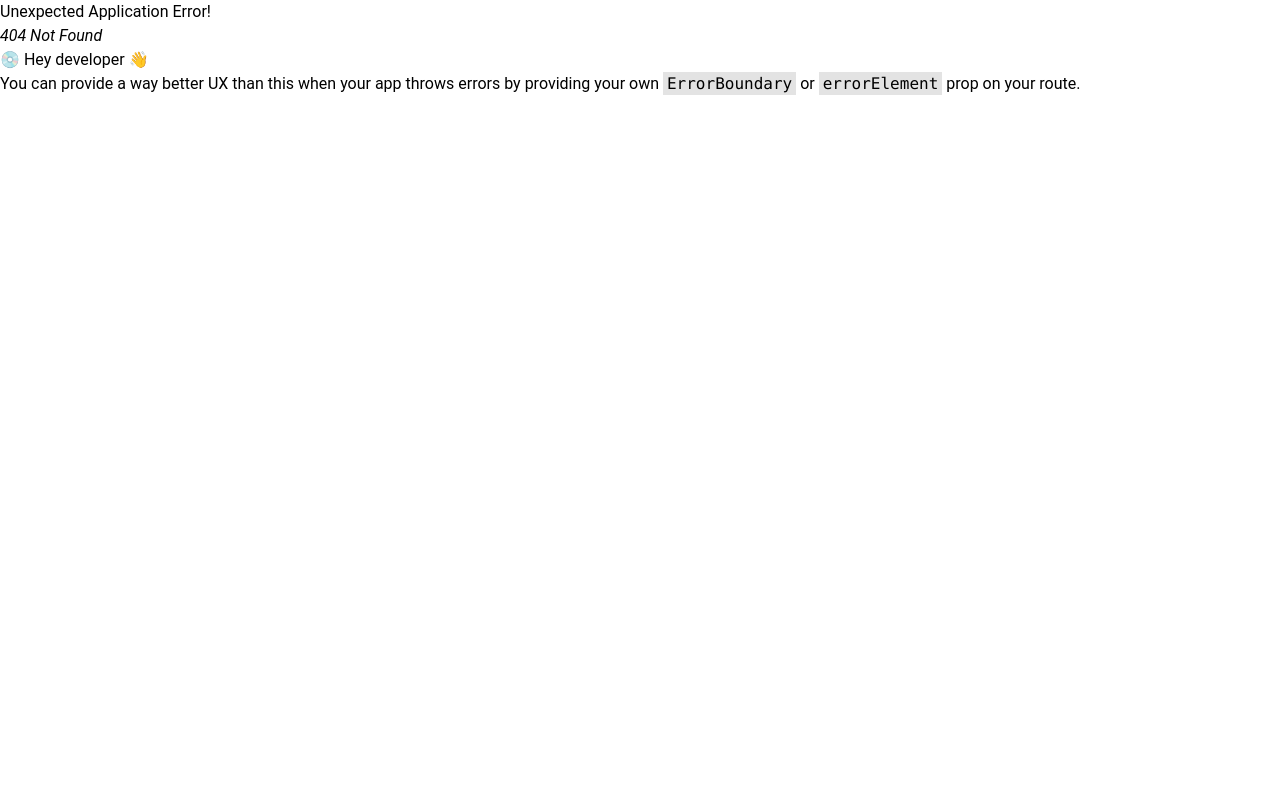
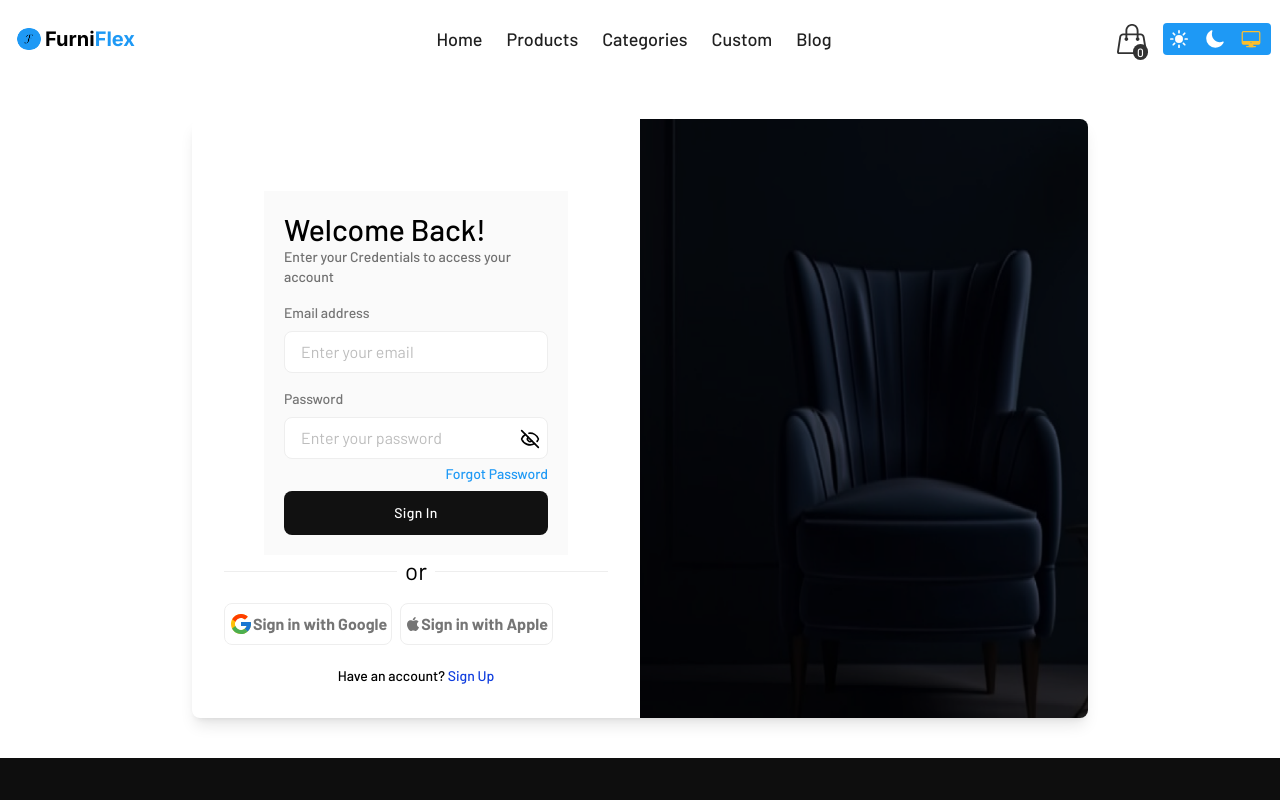
Before and after one commit to mstsurnalyakter/furni_flex, a React (Vite) app: page /login in a window 1280 px wide. Before the commit this address had no page. Shown: the top 800 px of the page. Built offline with nearby package versions, Linux system fonts and the light colour scheme.

Commit message:
add: Login page

```diff
--- a/package.json
+++ b/package.json
@@ -14,6 +14,7 @@
     "@material-tailwind/react": "^2.1.10",
     "react": "^18.3.1",
     "react-dom": "^18.3.1",
+    "react-hook-form": "^7.53.0",
     "react-hot-toast": "^2.4.1",
     "react-icons": "^5.3.0",
     "react-router-dom": "^6.26.1",
--- /dev/null
+++ b/src/components/SocialLogin.jsx
@@ -0,0 +1,109 @@
+import toast from "react-hot-toast";
+import { useLocation, useNavigate } from "react-router-dom";
+import { IoLogoApple } from "react-icons/io5";
+// import useAuth from "../../../hooks/useAuth";
+// import useAxiosCommon from "../../../hooks/useAxiosCommon";
+
+const SocialLogin = () => {
+//   const { signInWithGoogle, signInWithGitHub } = useAuth();
+//   const axiosCommon = useAxiosCommon();
+
+  // navigate user
+  const navigate = useNavigate();
+  const location = useLocation();
+  const from = location?.state || "/";
+
+  // handle google sign in
+//   const handleGoogleSignIn = async () => {
+//     try {
+//     //   const { user } = await signInWithGoogle();
+
+//       const userInfo = {
+//         name: user?.displayName,
+//         email: user?.email,
+//         imageURL: user?.photoURL,
+//         role: "student",
+//       };
+
+//     //   await axiosCommon.put("/users", userInfo);
+
+//       navigate(from);
+//       toast.success("Sign In with Google successful.");
+//     } catch (error) {
+//       toast.error(error.message);
+//     }
+//   };
+//   // handle google sign in
+//   const handleGithubSignIn = async () => {
+//     try {
+//       const { user } = await signInWithGitHub();
+
+//       console.log("github login", user);
+
+//       const userInfo = {
+//         name: user?.displayName,
+//         email: user?.email,
+//         imageURL: user?.photoURL,
+//         role: "student",
+//       };
+
+//       await axiosCommon.put("/users", userInfo);
+
+//       navigate(from);
+//       toast.success("Sign In with GitHub successful.");
+//     } catch (error) {
+//       toast.error(error.message);
+//     }
+//   };
+
+  return (
+    <div className="flex flex-row gap-2">
+      <div
+        // onClick={handleGoogleSignIn}
+        className="flex cursor-pointer items-center justify-center mt-4 text-gray-600 transition-colors duration-300 transform border rounded-lg py-2 px-1  hover:bg-gray-50 "
+      >
+        <div className="">
+          <svg className="w-6 h-6" viewBox="0 0 40 40">
+            <path
+              d="M36.3425 16.7358H35V16.6667H20V23.3333H29.4192C28.045 27.2142 24.3525 30 20 30C14.4775 30 10 25.5225 10 20C10 14.4775 14.4775 9.99999 20 9.99999C22.5492 9.99999 24.8683 10.9617 26.6342 12.5325L31.3483 7.81833C28.3717 5.04416 24.39 3.33333 20 3.33333C10.7958 3.33333 3.33335 10.7958 3.33335 20C3.33335 29.2042 10.7958 36.6667 20 36.6667C29.2042 36.6667 36.6667 29.2042 36.6667 20C36.6667 18.8825 36.5517 17.7917 36.3425 16.7358Z"
+              fill="#FFC107"
+            />
+            <path
+              d="M5.25497 12.2425L10.7308 16.2583C12.2125 12.59 15.8008 9.99999 20 9.99999C22.5491 9.99999 24.8683 10.9617 26.6341 12.5325L31.3483 7.81833C28.3716 5.04416 24.39 3.33333 20 3.33333C13.5983 3.33333 8.04663 6.94749 5.25497 12.2425Z"
+              fill="#FF3D00"
+            />
+            <path
+              d="M20 36.6667C24.305 36.6667 28.2167 35.0192 31.1742 32.34L26.0159 27.975C24.3425 29.2425 22.2625 30 20 30C15.665 30 11.9842 27.2359 10.5975 23.3784L5.16254 27.5659C7.92087 32.9634 13.5225 36.6667 20 36.6667Z"
+              fill="#4CAF50"
+            />
+            <path
+              d="M36.3425 16.7358H35V16.6667H20V23.3333H29.4192C28.7592 25.1975 27.56 26.805 26.0133 27.9758C26.0142 27.975 26.015 27.975 26.0158 27.9742L31.1742 32.3392C30.8092 32.6708 36.6667 28.3333 36.6667 20C36.6667 18.8825 36.5517 17.7917 36.3425 16.7358Z"
+              fill="#1976D2"
+            />
+          </svg>
+        </div>
+
+        <span className="font-bold text-center">
+          Sign in with Google
+        </span>
+      </div>
+
+      <div
+        // onClick={handleGithubSignIn}
+        className="flex py-2 px-1 cursor-pointer items-center justify-center mt-4 text-gray-600 transition-colors duration-300 transform border rounded-lg   hover:bg-gray-50 "
+      >
+        <div>
+          <IoLogoApple />
+        </div>
+
+        <span className="font-bold text-center">
+          Sign in with Apple
+        </span>
+      </div>
+    </div>
+  );
+};
+
+SocialLogin.propTypes = {};
+
+export default SocialLogin;
--- a/src/layouts/Main.jsx
+++ b/src/layouts/Main.jsx
@@ -7,8 +7,10 @@ const Main = () => {
   return (
     <div className="font-barlow dark:bg-blue-gray-900  duration-100">
       <NavBar />
-      <div className="mx-auto max-w-7xl px-7 lg:px-2 mt-10 mb-10 min-h-[calc(100vh-720px)]"></div>
-      <Outlet />
+      <div className="mx-auto max-w-7xl my-10 px-7 lg:px-2  min-h-[calc(100vh-780px)]">
+        <Outlet />
+      </div>
+
       <Footer />
     </div>
   );
--- a/src/main.jsx
+++ b/src/main.jsx
@@ -2,7 +2,8 @@ import { StrictMode } from 'react'
 import { createRoot } from 'react-dom/client'
 import './index.css'
 import { RouterProvider } from 'react-router-dom'
-import router from './page/authentication/routes/Routes.jsx'
+import router from './routes/Routes'
+
 
 createRoot(document.getElementById('root')).render(
   <StrictMode>
--- a/src/page/authentication/Login.jsx
+++ b/src/page/authentication/Login.jsx
@@ -1,14 +1,15 @@
 import { useEffect, useState } from "react";
 import { LuEye, LuEyeOff } from "react-icons/lu";
-import logo from "./../../../public/login.png";
+import authImage from "./../../../public/login.png";
 import { Link, useLocation, useNavigate } from "react-router-dom";
 import { useForm } from "react-hook-form";
 import toast from "react-hot-toast";
 import { TbFidgetSpinner } from "react-icons/tb";
+import SocialLogin from "../../components/SocialLogin";
 
 const Login = () => {
   const [toggle, setToggle] = useState(false);
-  const { signIn, loading, setLoading } = useAuth();
+  // const { signIn, loading, setLoading } = useAuth();
 
   // navigate user
   const navigate = useNavigate();
@@ -49,41 +50,32 @@ const Login = () => {
 
   return (
     <div className="flex justify-center items-center min-h-[calc(100vh-306px)]">
-      <DynamicTitle pageTitle="Login" />
-      <div className="flex w-full max-w-sm mx-auto overflow-hidden bg-white rounded-lg shadow-lg  lg:max-w-4xl ">
-        <div className="w-full px-6 py-8 md:px-8 lg:w-1/2">
+      {/* <DynamicTitle pageTitle="Login" /> */}
+      <div className="flex w-full  max-w-sm mx-auto overflow-hidden bg-white rounded-lg shadow-lg  lg:max-w-4xl ">
+        <div className="w-full px-6 py-8 md:px-8 lg:w-1/2 ">
           <div className="flex justify-center mx-auto">
-            <img className="w-auto h-7 sm:h-8" src={logo} alt="" />
+            {/* <img className="w-auto h-7 sm:h-8" src={logo} alt="" /> */}
           </div>
-
-          <p className="mt-3 text-xl text-center text-gray-600 ">
-            Welcome back!
+          <div className="bg-[#FAFAFA] py-5 px-5 mt-10 mx-10">
+            <h3 className="text-[#000] text-3xl font-medium">Welcome Back!</h3>
+            <p className="text-[#707070] text-sm font-medium">
+              Enter your Credentials to access your account
             </p>
 
-          <SocialLogin />
-
-          <div className="flex items-center justify-between mt-4">
-            <span className="w-1/5 border-b  lg:w-1/4"></span>
-
-            <div className="text-xs text-center text-gray-500  hover:underline">
-              or Login with email
-            </div>
-
-            <span className="w-1/5 border-b dark:border-gray-400 lg:w-1/4"></span>
-          </div>
-          <form onSubmit={handleSubmit(onSubmit)}>
+            <form onSubmit={handleSubmit(onSubmit)} className="">
               <div className="mt-4">
                 <label
                   className="block mb-2 text-sm font-medium text-gray-600 "
                   htmlFor="LoggingEmailAddress"
                 >
-                Email Address
+                  Email address
                 </label>
                 <input
                   id="LoggingEmailAddress"
                   autoComplete="email"
                   // onChange={(e) => setEmail(e.target.value)}
                   name="email"
+                  placeholder="Enter your email"
                   className="block w-full px-4 py-2 text-gray-700 bg-white border rounded-lg    focus:border-blue-400 focus:ring-opacity-40  focus:outline-none focus:ring focus:ring-blue-300"
                   type="email"
                   {...register("email", {
@@ -108,6 +100,7 @@ const Login = () => {
                 <input
                   id="loggingPassword"
                   autoComplete="current-password"
+                  placeholder="Enter your password"
                   name="password"
                   className="block w-full px-4 py-2 text-gray-700 bg-white border rounded-lg    focus:border-blue-400 focus:ring-opacity-40  focus:outline-none focus:ring focus:ring-blue-300"
                   type={toggle ? "text" : "password"}
@@ -127,6 +120,12 @@ const Login = () => {
                     },
                   })}
                 />
+                <a
+                  href="#"
+                  className="text-[#1E99F5] mt-1 text-[8px] lg:text-[14px] font-medium absolute right-0"
+                >
+                  Forgot Password
+                </a>
                 <div
                   className="absolute text-xl top-10 right-2"
                   onClick={() => setToggle(!toggle)}
@@ -138,28 +137,28 @@ const Login = () => {
               <div className="mt-6">
                 <button
                   type="submit"
-                className="w-full px-6 py-3 text-sm font-medium tracking-wide text-white capitalize transition-colors duration-300 transform bg-[#4D95EA] rounded-lg hover:bg-[#2f86eb] focus:outline-none focus:ring focus:ring-gray-300 focus:ring-opacity-50"
+                  className="w-full px-6 py-3 text-sm font-medium tracking-wide text-white capitalize transition-colors duration-300 transform bg-[#111] rounded-lg hover:bg-[#000] focus:outline-none focus:ring focus:ring-gray-300 mt-2 focus:ring-opacity-50"
                 >
-                {loading ? (
-                  <TbFidgetSpinner className="animate-spin m-auto" />
-                ) : (
-                  "Sign In"
-                )}
+                  Sign In
                 </button>
               </div>
             </form>
+          </div>
 
-          <div className="flex items-center justify-between mt-4">
-            <span className="w-1/5 border-b  md:w-1/4"></span>
+          <div className="flex items-center gap-2 justify-between">
+            <span className="w-1/2 border-b  md:w-1/2"></span>
+            <span className="text-2xl"> or</span>
+            <span className="w-1/2 border-b  md:w-1/2"></span>
+          </div>
+          <div>
+            <SocialLogin />
 
-            <Link
-              to="/signup"
-              className="text-lg text-blue-700 underline  hover:underline"
-            >
-              or Sign Up
+            <h3 className="text-[#000] text-center mt-5 text-[14px] font-medium">
+              Have an account?{" "}
+              <Link to={"/signup"} className="text-[#0F3DDE]">
+                Sign Up
               </Link>
-
-            <span className="w-1/5 border-b  md:w-1/4"></span>
+            </h3>
           </div>
         </div>
         <div
--- a/src/page/authentication/SingUp.jsx
+++ b/src/page/authentication/SingUp.jsx
@@ -1,22 +1,22 @@
 import { useEffect, useState } from "react";
 import { LuEye, LuEyeOff } from "react-icons/lu";
-import logo from "/logo.png";
-import authImage from "../../../assets/authImage.jfif";
+// import logo from "/logo.png";
+// import authImage from "login.png";
 import { Link, useNavigate } from "react-router-dom";
 import { useForm } from "react-hook-form";
 import toast from "react-hot-toast";
 // import DynamicTitle from "../../../components/Shared/DynamicTitle/DynamicTitle";
 // import useAuth from "../../../hooks/useAuth";
-import { imageUpload } from "../../../api/utils";
+// import { imageUpload } from "../../../api/utils";
 import { TbFidgetSpinner } from "react-icons/tb";
-import useAxiosCommon from "../../../hooks/useAxiosCommon";
-import SocialLogin from "../../../components/Shared/SocialLogin/SocialLogin";
+// import useAxiosCommon from "../../../hooks/useAxiosCommon";
+// import SocialLogin from "../../../components/Shared/SocialLogin/SocialLogin";
 
 const SingUp = () => {
   const [toggle, setToggle] = useState(false);
-  const axiosCommon = useAxiosCommon();
+  // const axiosCommon = useAxiosCommon();
 
-  const { createUser, updateUserProfile, loading, setLoading } = useAuth();
+  // const { createUser, updateUserProfile, loading, setLoading } = useAuth();
 
   // navigate user
   const navigate = useNavigate();
@@ -90,7 +90,7 @@ const SingUp = () => {
 
   return (
     <div className="flex justify-center items-center min-h-[calc(100vh-306px)]">
-      <DynamicTitle pageTitle="Sign Up" />
+      {/* <DynamicTitle pageTitle="Sign Up" /> */}
       <div className="flex w-full max-w-sm mx-auto overflow-hidden bg-white rounded-lg shadow-lg  lg:max-w-4xl ">
         <div className="w-full px-6 py-8 md:px-8 lg:w-1/2">
           <div className="flex justify-center mx-auto">
@@ -101,7 +101,7 @@ const SingUp = () => {
             Create an account
           </p>
 
-          <SocialLogin />
+          {/* <SocialLogin /> */}
 
           <div className="flex items-center justify-between mt-4">
             <span className="w-1/5 border-b  lg:w-1/4"></span>
@@ -257,7 +257,7 @@ const SingUp = () => {
                 type="submit"
                 className="w-full px-6 py-3 text-sm font-medium tracking-wide text-white capitalize transition-colors duration-300 transform bg-[#4D95EA] rounded-lg hover:bg-[#2f86eb] focus:outline-none focus:ring focus:ring-gray-300 focus:ring-opacity-50"
               >
-                {loading ? (
+                {"loading" ? (
                   <TbFidgetSpinner className="animate-spin m-auto" />
                 ) : (
                   "Sign Up"
@@ -279,12 +279,12 @@ const SingUp = () => {
             <span className="w-1/5 border-b  md:w-1/4"></span>
           </div>
         </div>
-        <div
+        {/* <div
           className="hidden bg-cover bg-center lg:block lg:w-1/2"
           style={{
             backgroundImage: `url(${authImage})`,
           }}
-        ></div>
+        ></div> */}
       </div>
     </div>
   );
```
Also changed, not shown: src/page/authentication/routes/Routes.jsx (deleted, +0 -19 lines), src/routes/Routes.jsx (added, +29 -0 lines), 1 other file (tests, documents, lock files or other folders). Lines whose indentation alone changed are shown as unchanged.
